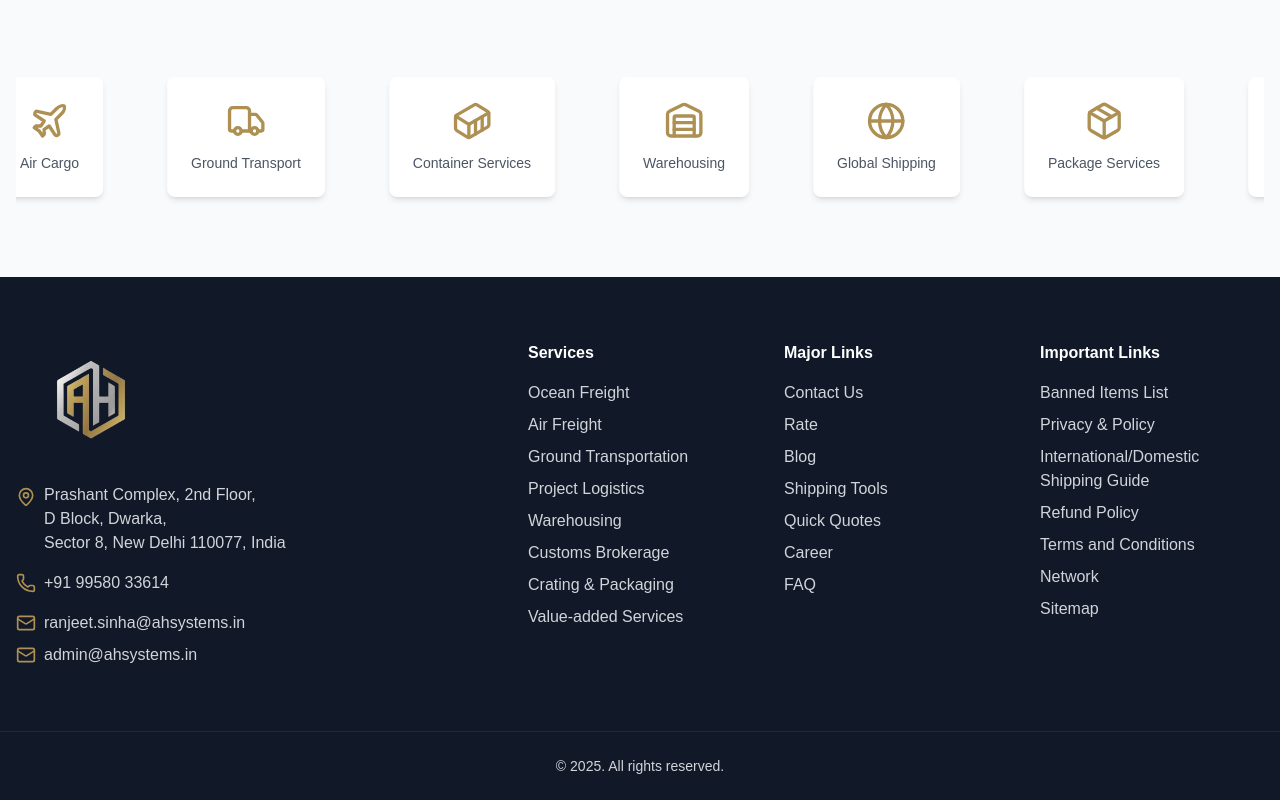
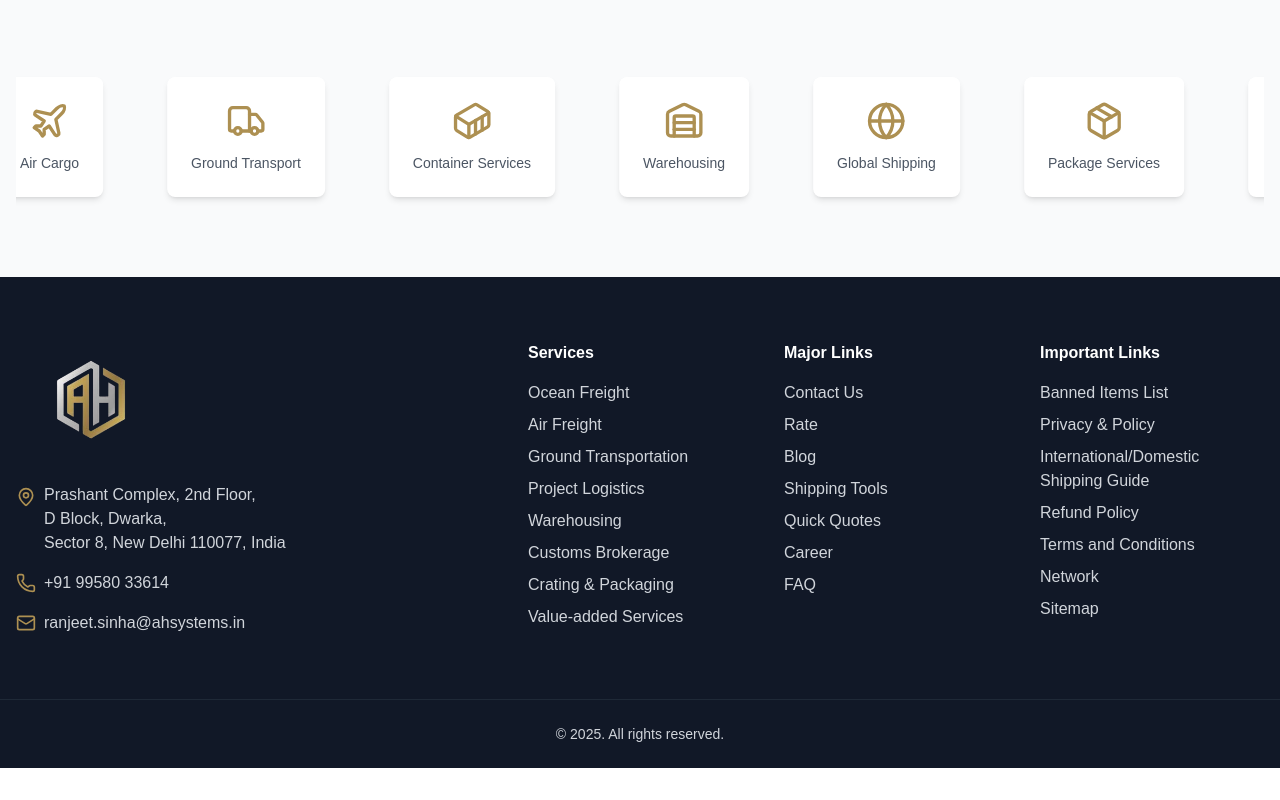
Before and after one commit to desirediv0/ah-systems, a Next.js app: page / in a window 1280 px wide. Shown: the part 3460-4260 px from the top of the page. After the commit the page ends 4228 px from the top, so only its background shows below. Built offline with nearby package versions, Linux system fonts and the light colour scheme.

Commit message:
refactor: remove outdated admin email from footer component

```diff
--- a/src/app/_components/Footer.jsx
+++ b/src/app/_components/Footer.jsx
@@ -66,12 +66,6 @@ const Footer = () => {
                     ranjeet.sinha@ahsystems.in
                   </a>
                 </p>
-                <p className="flex items-center gap-2">
-                  <Mail size={20} className="text-[#AD9052]" />
-                  <a href="mailto:admin@ahsystems.in" className="hover:text-[#AD9052] transition-colors">
-                    admin@ahsystems.in
-                  </a>
-                </p>
               </div>
             </div>
           </div>
```
